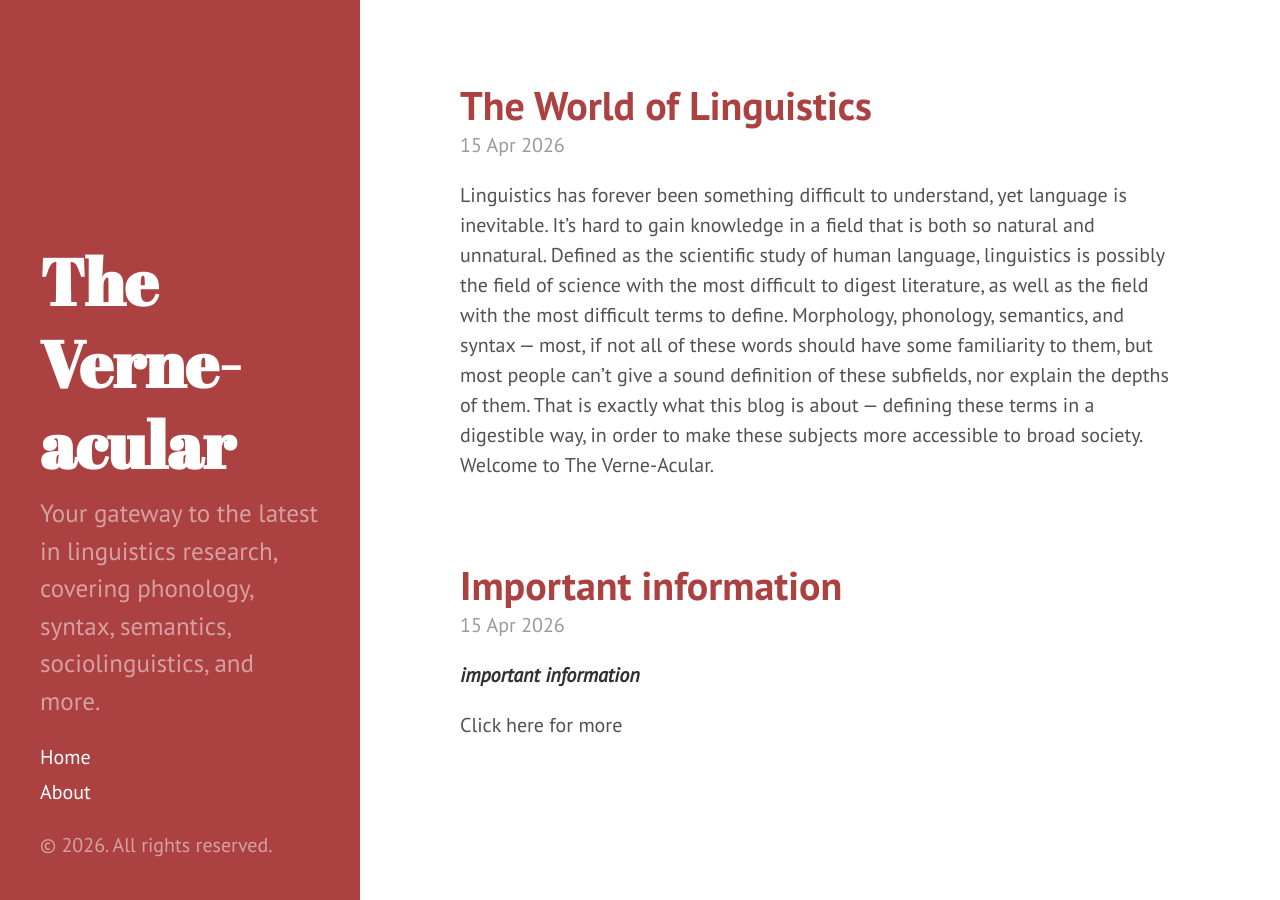
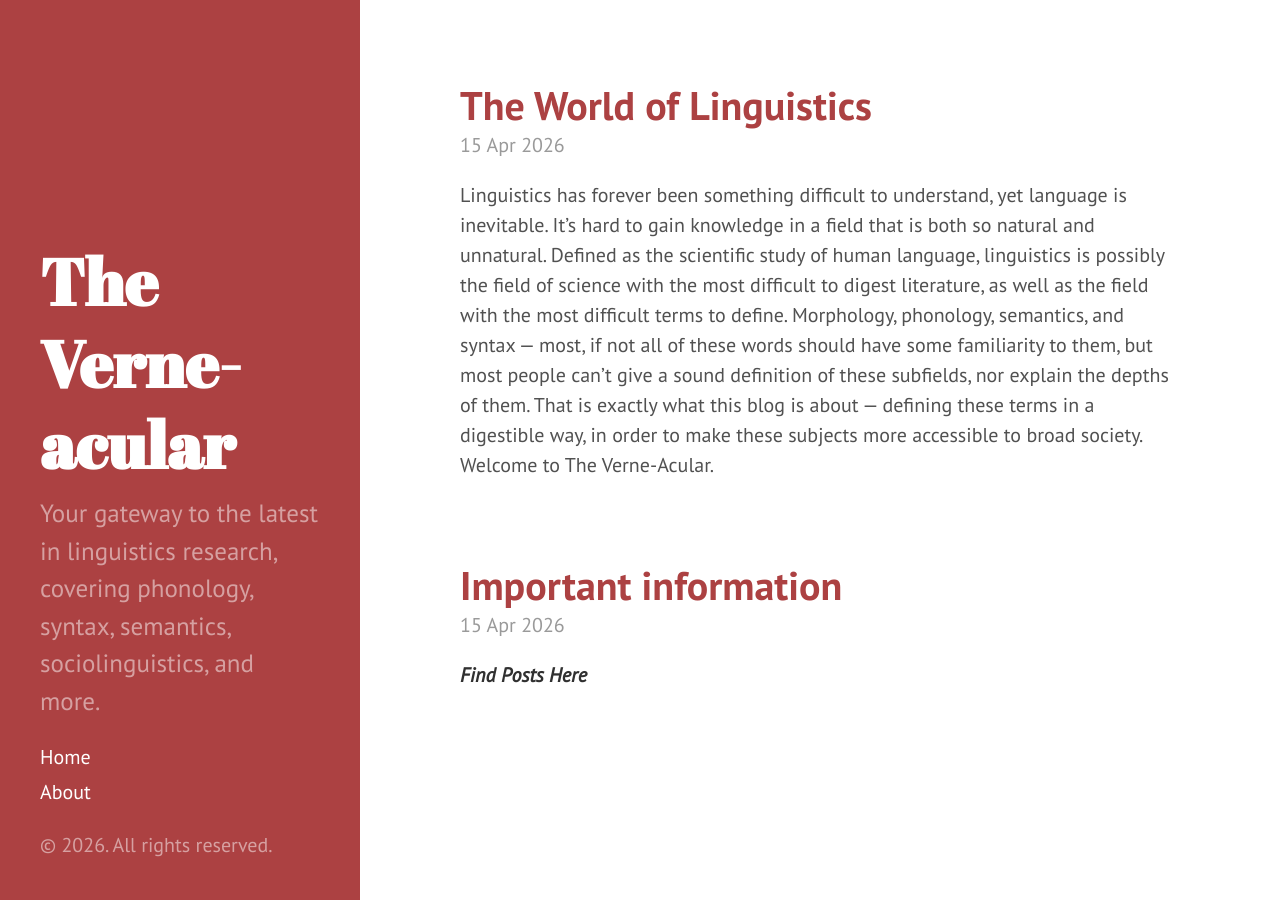
Before and after one commit to Verne-Green/Verne-Green.github.io, a Jekyll site: the page built from index.markdown, in a window 1280 px wide. Built offline with Jekyll 4.4.1, drawn with Linux system fonts in a browser that asks for light colours.

Commit message:
Update post title and content

```diff
--- a/_posts/2026-04-15-firstpost.markdown
+++ b/_posts/2026-04-15-firstpost.markdown
@@ -4,6 +4,4 @@ title:  "Important information"
 date:   2026-04-15 18:49:09 -0400
 categories:
 ---
-***important information***
-
-Click here for more
+***Find Posts Here***
```
